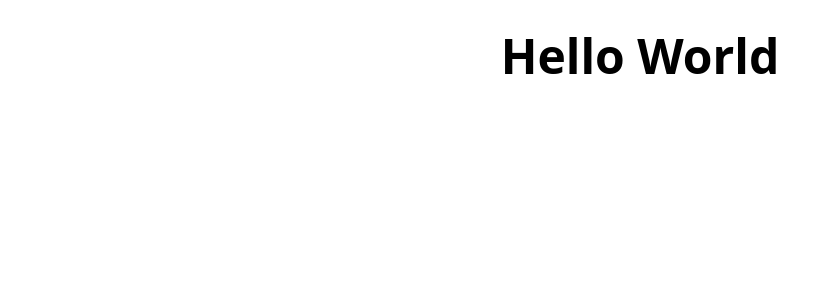
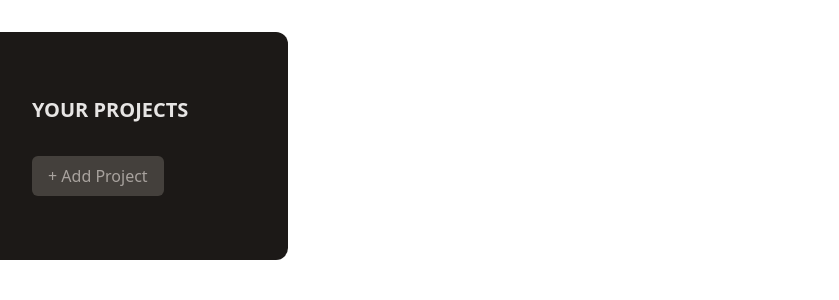
Before and after one commit to michalrudy9/Project-Manager-React, a React (Create React App) app: page / in a window 1280 px wide. Shown: the top 300 px of the page, without its empty margins (0-839 px from the left). Built offline with nearby package versions, Linux system fonts and the light colour scheme.

Commit message:
Added project sidebar

```diff
--- a/src/App.js
+++ b/src/App.js
@@ -1,8 +1,10 @@
+import ProjectsSidebar from "./components/ProjectsSidebar";
+
 function App() {
   return (
-    <>
-      <h1 className="my-8 text-center text-5xl font-bold">Hello World</h1>
-    </>
+    <main className="h-screen my-8">
+      <ProjectsSidebar />
+    </main>
   );
 }
 
--- /dev/null
+++ b/src/components/ProjectsSidebar.jsx
@@ -0,0 +1,17 @@
+function ProjectsSidebar() {
+  return (
+    <aside className="w-1/3 px-8 py-16 bg-stone-900 text-stone-50 md:w-72 rounded-r-xl">
+      <h2 className="mb-8 font-bold uppercase md:text-xl text-stone-200">
+        Your projects
+      </h2>
+      <div>
+        <button className="px-4 py-2 text-xs md:text-base rounded-md bg-stone-700 text-stone-400 hover:bg-stone-600 hover:text-stone-100">
+          + Add Project
+        </button>
+      </div>
+      <ul></ul>
+    </aside>
+  );
+}
+
+export default ProjectsSidebar;
--- a/tailwind.config.js
+++ b/tailwind.config.js
@@ -1,6 +1,6 @@
 /** @type {import('tailwindcss').Config} */
 module.exports = {
-  content: ["./src/**/*.{html,js}"],
+  content: ["./src/**/*.{html,js,jsx}"],
   theme: {
     extend: {},
   },
```
